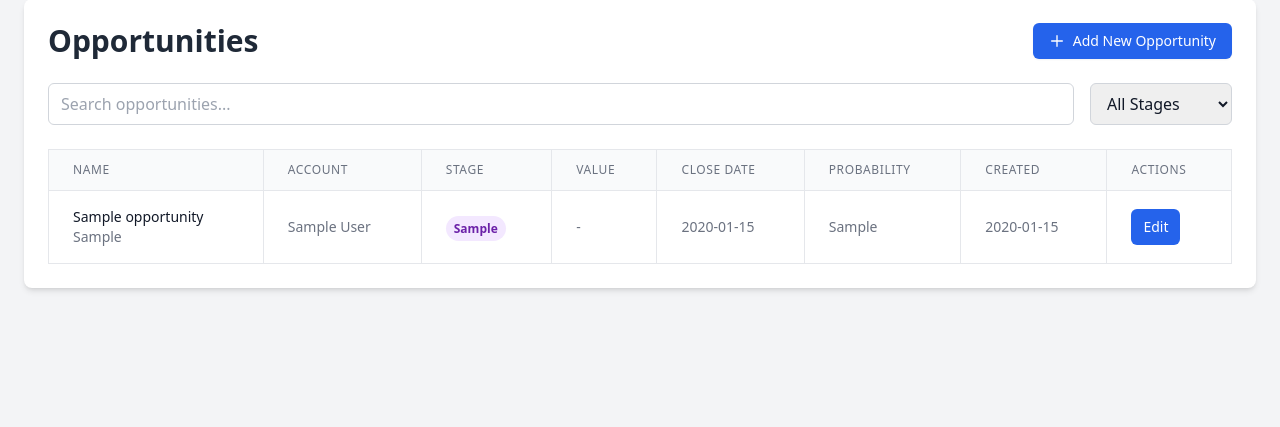
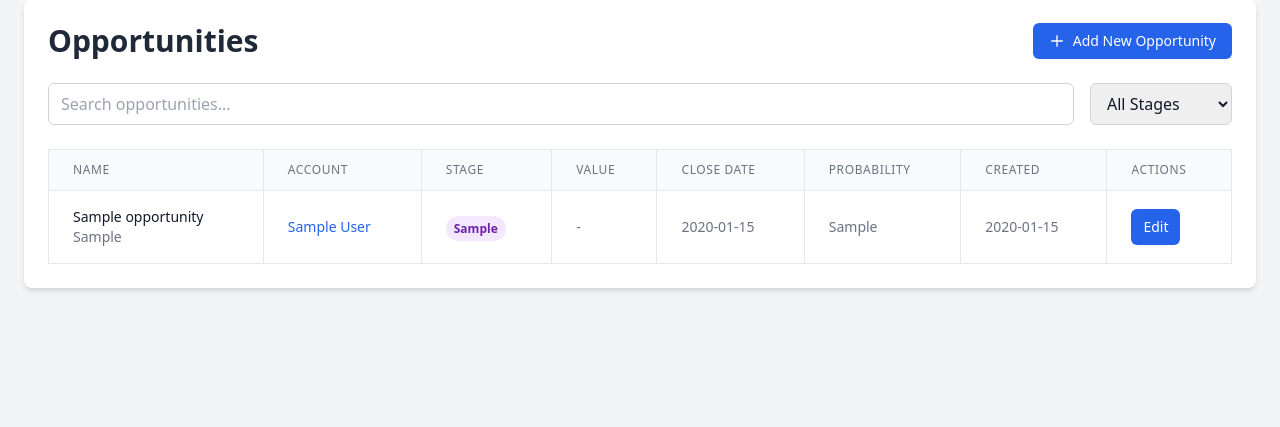
Before and after one commit to lefebma/els-crm, a Flask app: page /opportunities in a window 1280 px wide. Shown: the part 93-520 px from the top of the page. Run offline with Flask 3, Linux system fonts and the light colour scheme; the first user in the database is signed in; tables that the repository leaves empty hold one stand-in row (Sample ...); some libraries are stand-ins or nearby versions.

Commit message:
Make Account column in Opportunities page clickable links to account details

```diff
--- a/templates/opportunities.html
+++ b/templates/opportunities.html
@@ -62,8 +62,15 @@
                             {% endif %}
                         </div>
                     </td>
-                    <td class="px-6 py-4 whitespace-nowrap text-sm text-gray-500 border-r border-gray-200">
-                        {{ opportunity.account.company_name if opportunity.account else '-' }}
+                    <td class="px-6 py-4 whitespace-nowrap text-sm border-r border-gray-200">
+                        {% if opportunity.account %}
+                            <a href="{{ url_for('main.edit_account', account_id=opportunity.account.id) }}"
+                               class="text-blue-600 hover:text-blue-800 hover:underline font-medium">
+                                {{ opportunity.account.company_name }}
+                            </a>
+                        {% else %}
+                            <span class="text-gray-500">-</span>
+                        {% endif %}
                     </td>
                     <td class="px-6 py-4 whitespace-nowrap border-r border-gray-200">
                         <span class="px-2 py-1 text-xs font-semibold rounded-full
```
